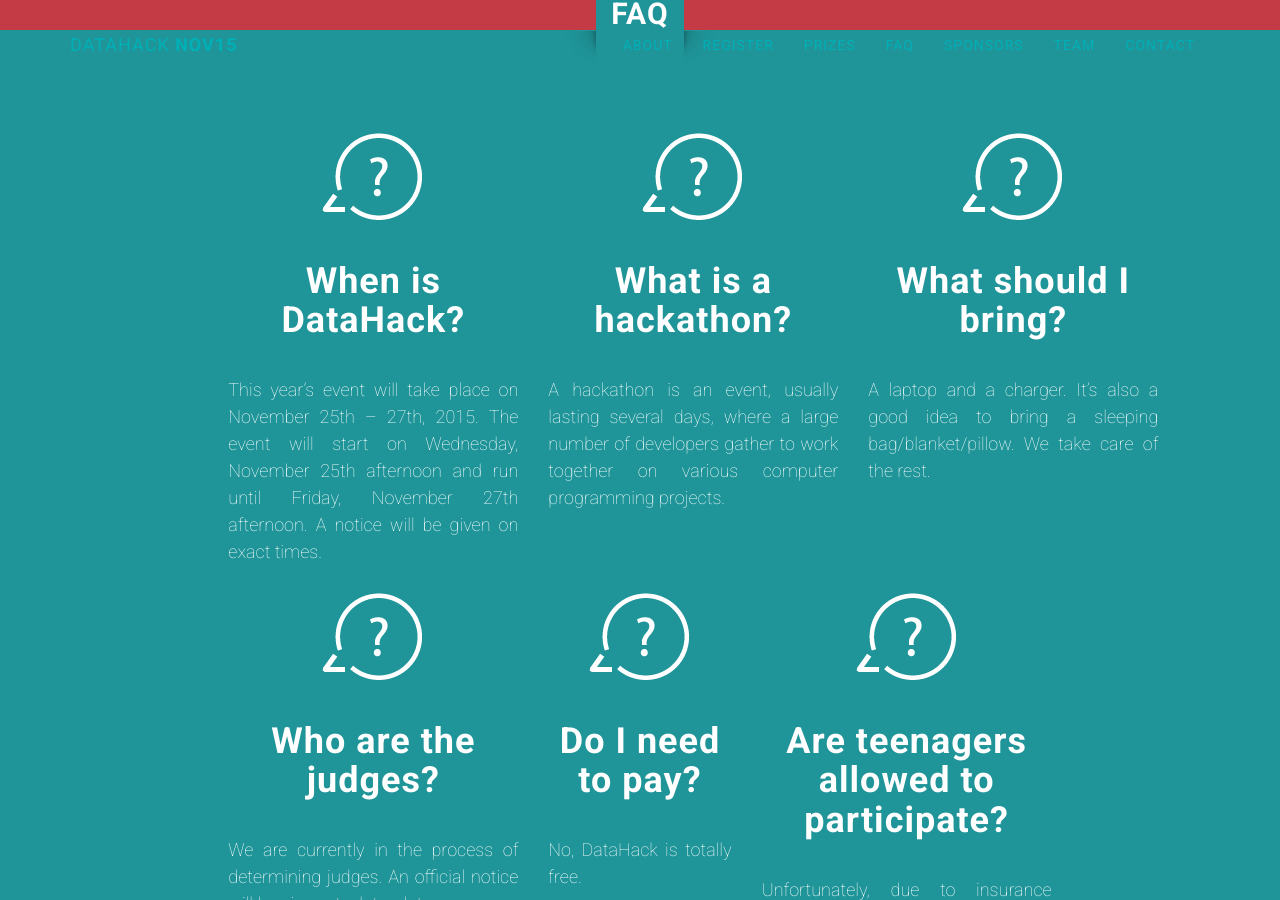
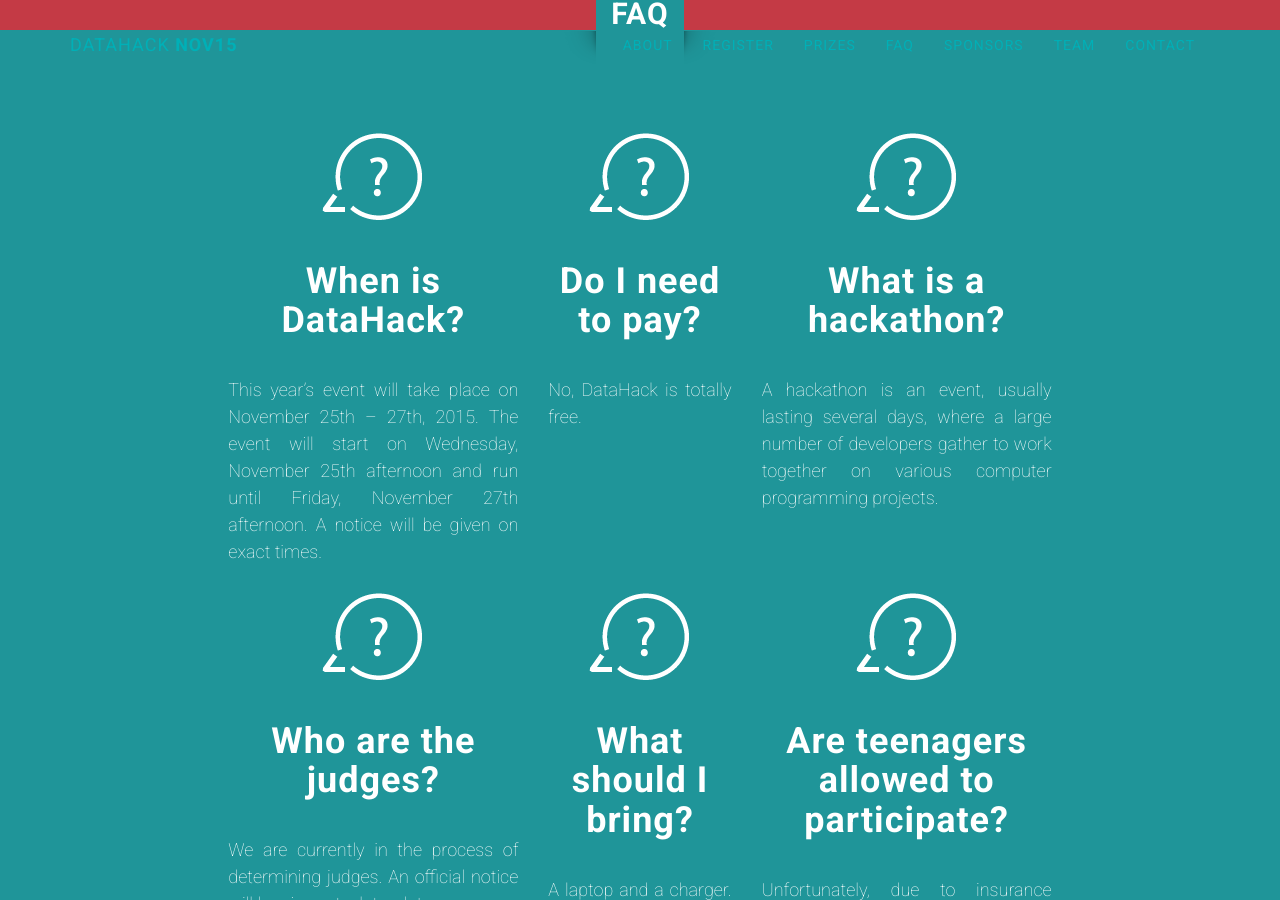
Before and after one commit to ido-staging/datahacksweb, a Jekyll site: the page built from index.html, in a window 1280 px wide and 900 px high, scrolled down 3891 px. Built offline with Jekyll 4.4.1, drawn with Linux system fonts in a browser that asks for light colours; some of the changed text lies outside the part shown.

Commit message:
Contact section

```diff
--- a/_includes/contact.html
+++ b/_includes/contact.html
@@ -5,21 +5,29 @@
     </div>
 </div>
     <section id="contact" class="container content-section text-center color-red">
-        <div class="row">
-            <div class="col-lg-8 col-lg-offset-2 color-light">
-                <h2>Contact Us</h2>
-                <p>Please don't hesitate to contact us with any enquiry:</p>
-                <p><a href="mailto:{{ site.email }}">{{ site.email }}</a>
+        <div class="row" align="justify">
+            <div class="col-md-2">
+            </div>
+            <div class="col-md-4 text-light">
+                <img class="contact-icon" src="img/icon_contact-04.png" alt="Contact" style="display:block;margin:auto;margin-bottom:1cm;">
+                <h1 class="contact-title" align="center">Contact Us</h1>
+                <div class="left-text-column ">
+                <p align="justify">
+                Please don't hesitate to contact us with any enquiry at <a href="mailto:contact@datahack-il.com" style="color:navyblue">contact@datahack-il.com</a>.
                 </p>
-                <!--
-                <ul class="list-inline banner-social-buttons">
-                    {% for network in site.social %}
-                    <li>
-                        <a href="{{ network.url }}" class="btn btn-default btn-lg"><i class="fa fa-{{ network.title }} fa-fw"></i> <span class="network-name">{{ network.title }}</span></a>
-                    </li>
-                    {% endfor %}
-                </ul>
-                -->
+                </div>
             </div>
+            <div class="col-md-4 text-light">
+                <img class="sponsor-icon" src="img/icon_spons-04.png" alt="Location" style="display:block;margin:auto;margin-bottom:1cm;">
+                <h1 class="location-title" align="center">Sponsor Us</h1>
+                <div class="middle-text-column">
+                <p align="justify">
+                Considering becoming a sponsor? We’re glad to hear! Please email us at <a href="mailto:sponsor@datahack-il.com" style="color:navyblue">sponsor@datahack-il.com</a>, and our sponsoring team will work with you to find the a sponsoring solution that fits your company.
+                </p>
+                </div>
+            <div class="col-md-2">
+            </div>
+            <br><br><br>
+          </div>
         </div>
     </section>
--- a/_includes/faq.html
+++ b/_includes/faq.html
@@ -18,6 +18,15 @@
             </p>
             </div>
         </div>
+        <div class="col-md-2 text-light">
+            <img class="faq-icon" src="img/icon_faq-04.png" alt="Date" style="display:block;margin:auto;margin-bottom:1cm;">
+            <h1 class="pay-title" align="center">Do I need to pay?</h1>
+            <div class="left-text-column ">
+            <p align="justify">
+            No, DataHack is totally free.
+            </p>
+            </div>
+        </div>
         <div class="col-md-3 text-light">
             <img class="faq-icon" src="img/icon_faq-04.png" alt="Datahack" style="display:block;margin:auto;margin-bottom:1cm;">
             <h1 class="hackathon-title" align="center">What is a hackathon?</h1>
@@ -27,18 +36,9 @@
             </p>
             </div>
         </div>
-        <div class="col-md-3 text-light">
-            <img class="faq-icon" src="img/icon_faq-04.png" alt="Location" style="display:block;margin:auto;margin-bottom:1cm;">
-            <h1 class="about-title" align="center">What should I bring?</h1>
-            <div class="middle-text-column">
-            <p align="justify">
-            A laptop and a charger. It’s also a good idea to bring a sleeping bag/blanket/pillow. We take care of the rest.
-            </p>
-            </div>
         <div class="col-md-2">
         </div>
         <br><br><br>
-      </div>
     </div>
         <div class="row" align="justify">
             <div class="col-md-2">
@@ -53,11 +53,11 @@
                 </div>
             </div>
             <div class="col-md-2 text-light">
-                <img class="faq-icon" src="img/icon_faq-04.png" alt="Date" style="display:block;margin:auto;margin-bottom:1cm;">
-                <h1 class="pay-title" align="center">Do I need to pay?</h1>
-                <div class="left-text-column ">
+                <img class="faq-icon" src="img/icon_faq-04.png" alt="Location" style="display:block;margin:auto;margin-bottom:1cm;">
+                <h1 class="about-title" align="center">What should I bring?</h1>
+                <div class="middle-text-column">
                 <p align="justify">
-                No, DataHack is totally free.
+                A laptop and a charger. It’s also a good idea to bring a sleeping bag/blanket/pillow. We will take care of the rest.
                 </p>
                 </div>
             </div>
@@ -69,10 +69,10 @@
                 Unfortunately, due to insurance issues, participation is limited to ages 18 and above.
                 </p>
                 </div>
+            </div>
             <div class="col-md-2">
             </div>
             <br><br><br>
-          </div>
         </div>
 
 </section>
--- a/_includes/sponsors.html
+++ b/_includes/sponsors.html
@@ -20,6 +20,7 @@
     <div class="row">
         <div class="col-lg-8 col-lg-offset-2 text-light">
                 <img class="first-prize-icon" src="img/logos/logo_final.png" alt="Final" style="display:block;margin:auto;margin-bottom:1cm;">
+                <br><br><br>
         </div>
     </div>
     <div class="row" align="justify">
@@ -27,6 +28,7 @@
         </div>
         <div class="col-md-4 text-light">
             <img class="EMC-logo" src="img/logos/logo_emc.png" alt="EMC" style="display:block;margin:auto;margin-bottom:1cm;">
+            <br><br><br>
         </div>
         <div class="col-md-4">
         </div>
@@ -36,9 +38,9 @@
         </div>
         <div class="col-md-4 text-light">
             <img class="Google-logo" src="img/logos/logo_google.png" alt="Google" style="display:block;margin:auto;margin-bottom:1cm;">
+              <br><br><br><br><br><br>
         </div>
         <div class="col-md-4">
-          <br><br><br>
         </div>
     </div>
     <div class="row" align="justify">
@@ -46,6 +48,7 @@
         </div>
         <div class="col-md-6 text-dark">
             <h1 class="partners-title" align="center">Partners</h1>
+            <br><br><br>
         </div>
         <div class="col-md-3">
         </div>
```
